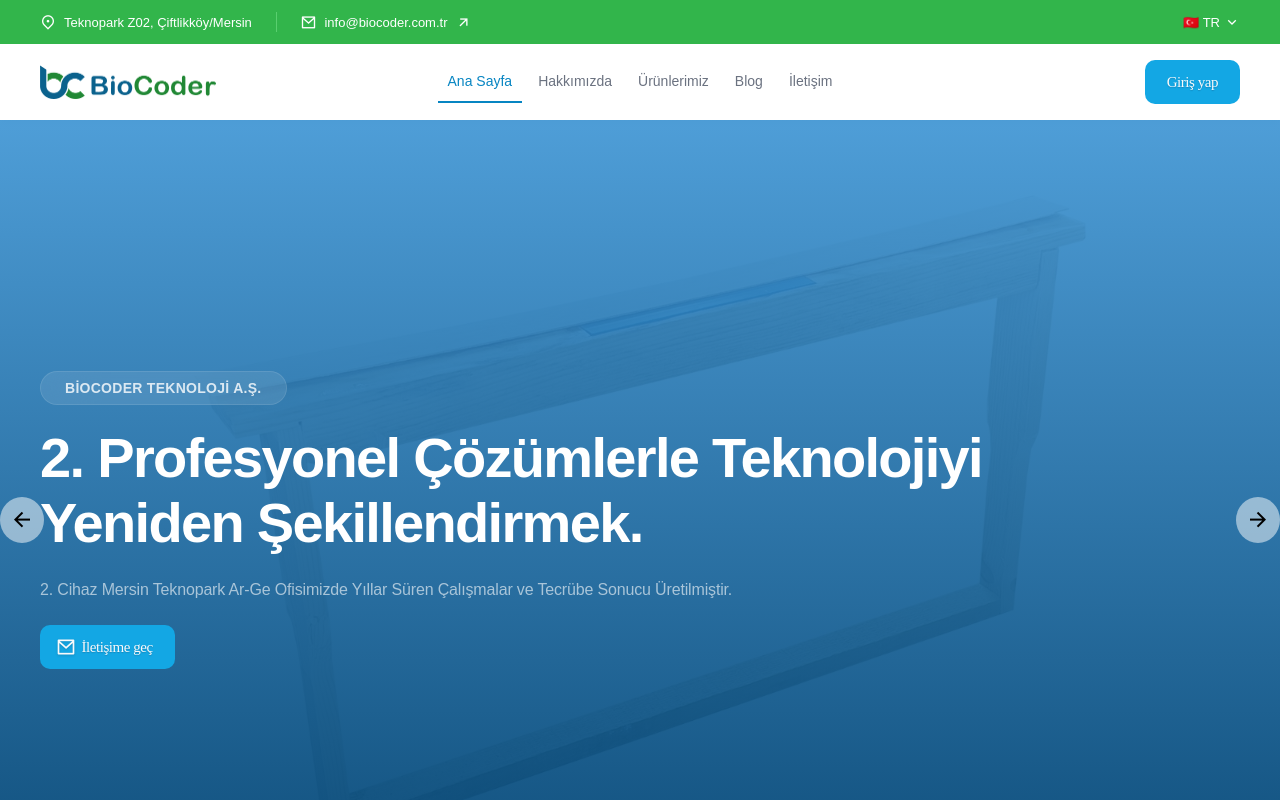
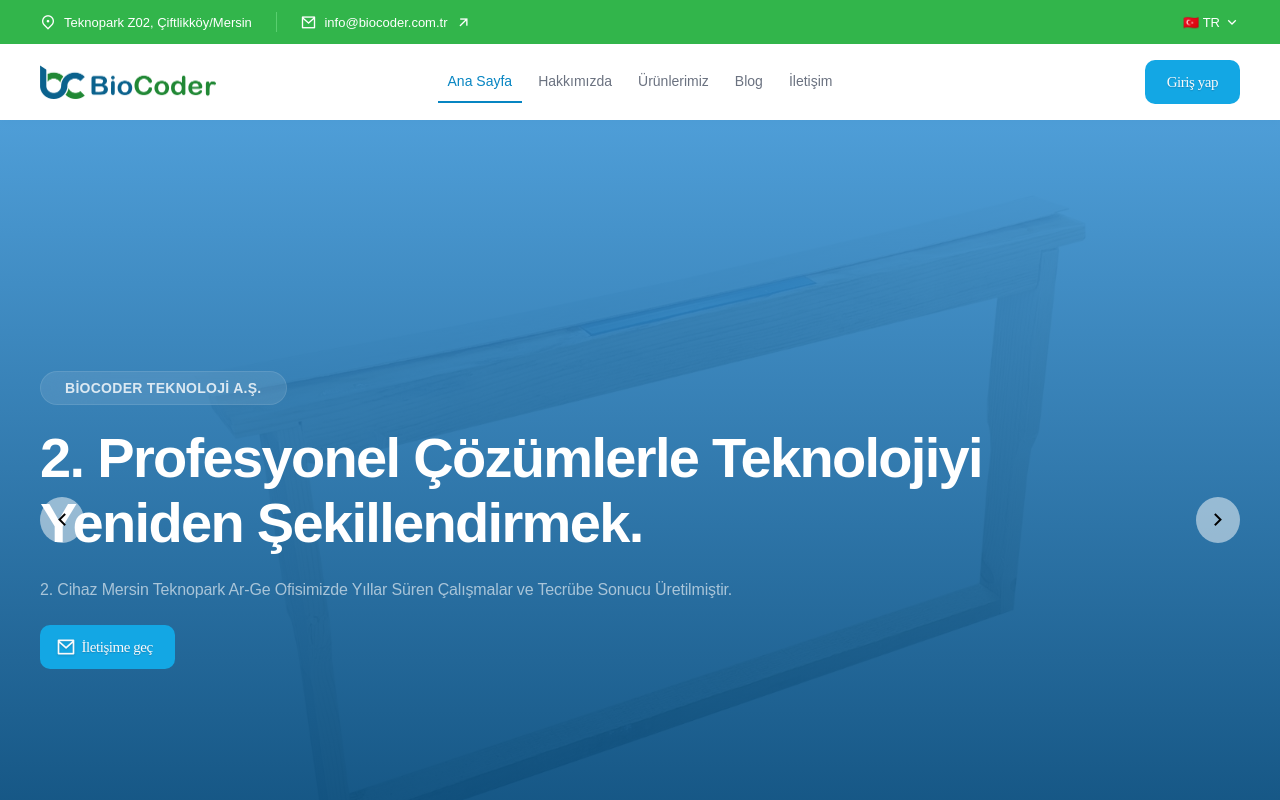
Before and after one commit to ayhangad/Biocoder-Website, a React (Vite) app: page / in a window 1280 px wide. Shown: the top 800 px of the page. Built offline with nearby package versions, Linux system fonts and the light colour scheme; a web font is replaced by a local one.

Commit message:
Slider css done

```diff
--- a/src/components/shared/Carousel.jsx
+++ b/src/components/shared/Carousel.jsx
@@ -58,10 +58,10 @@
             </div>
             <div className="slider-arrows">
                 <div className="arrow left" onClick={() => updateHeroContent(-1)}>
-                    <i className="ri-arrow-left-line"></i>
+                    <i className="ri-arrow-left-s-line"></i>
                 </div>
                 <div className="arrow right" onClick={() => updateHeroContent(1)}>
-                    <i className="ri-arrow-right-line"></i>
+                    <i className="ri-arrow-right-s-line"></i>
                 </div>
             </div>
         </section>
--- a/src/index.css
+++ b/src/index.css
@@ -389,9 +389,10 @@
 
 .slider-arrows {
   position: absolute;
+  padding: 40px;
   top: 50%;
   transform: translateY(-50%);
-  width: 100%;
+  width: calc(100% - 80px);
   display: flex;
   justify-content: space-between;
 }
```
Also changed, not shown: 1 other file (tests, documents, lock files or other folders).
